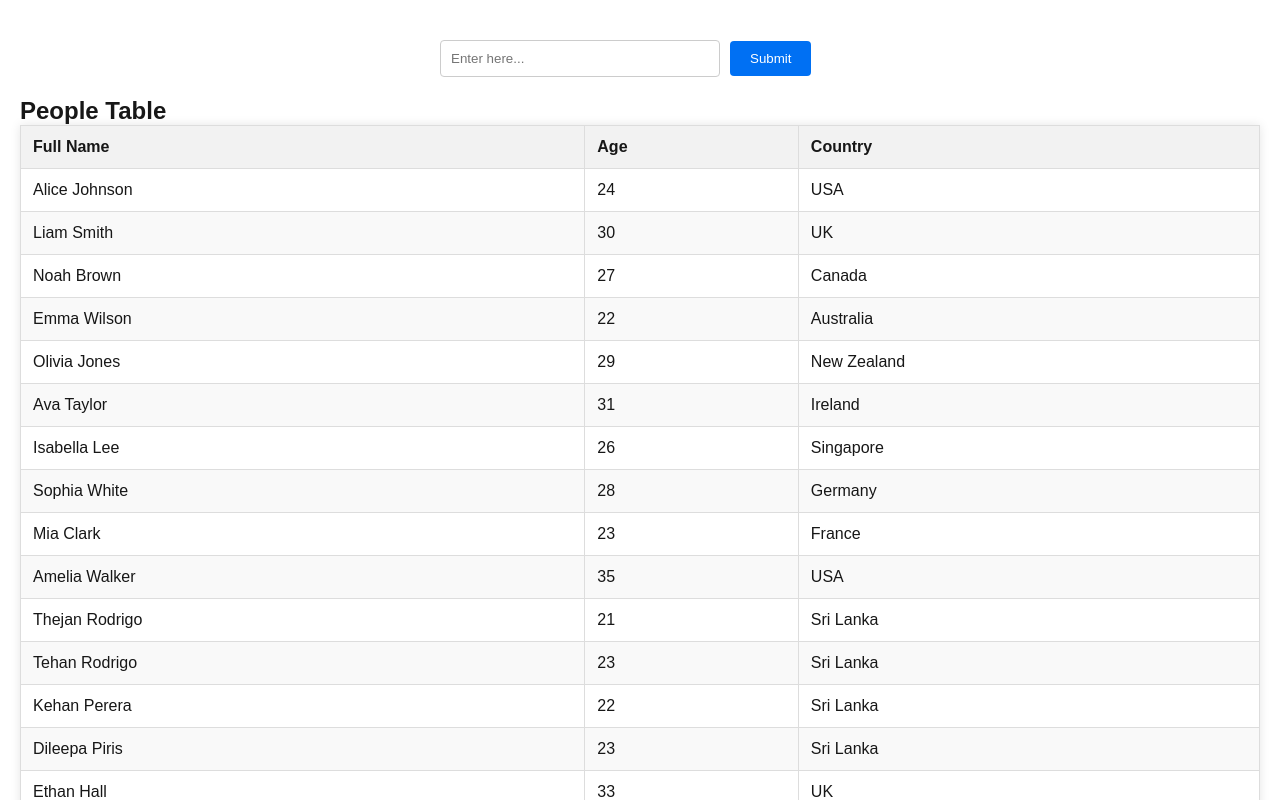
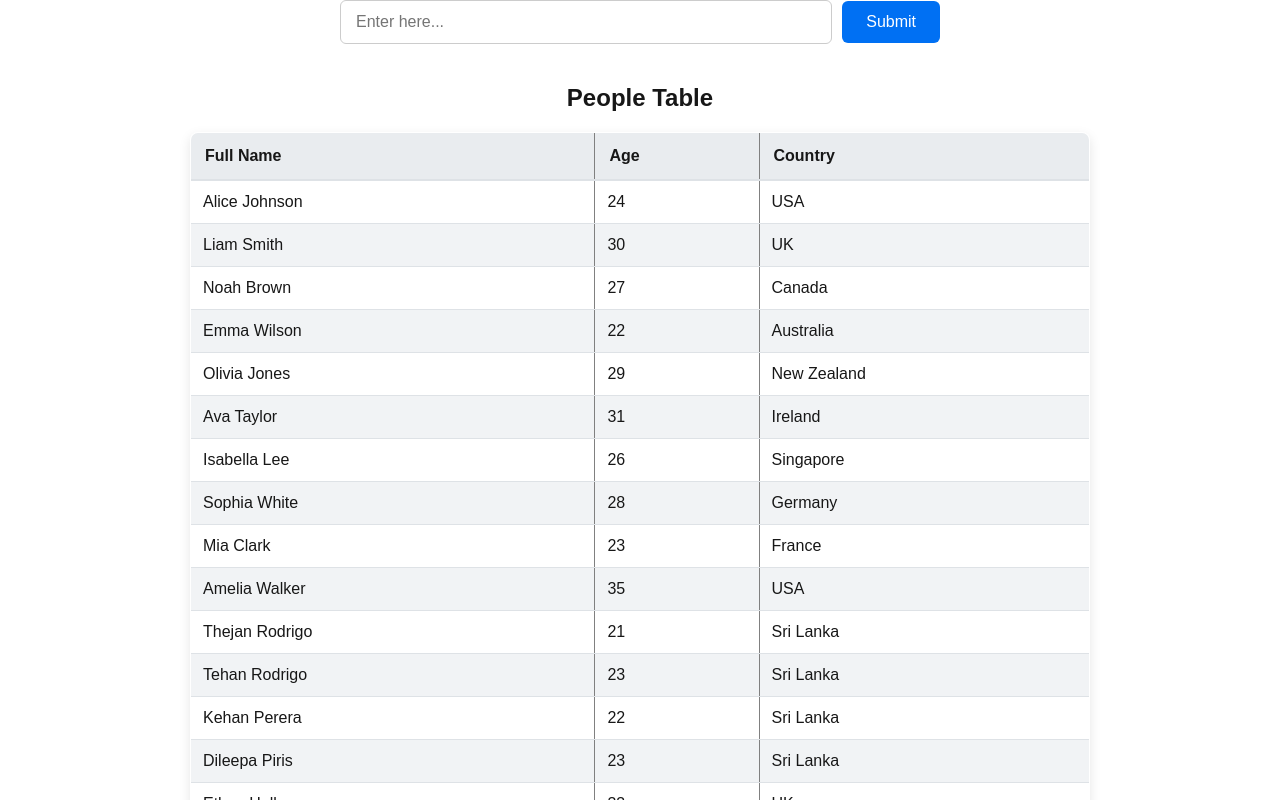
Before and after one commit to Thejan-Rodrigo/next.js-guide, a Next.js app in the folder event/sample_event_project/: page / in a window 1280 px wide. Shown: the top 800 px of the page. Built offline with nearby package versions, Linux system fonts and the light colour scheme.

Commit message:
Change background color and add new styles to the table

```diff
--- a/event/sample_event_project/src/app/(components)/(peopleTable)/page.jsx
+++ b/event/sample_event_project/src/app/(components)/(peopleTable)/page.jsx
@@ -39,36 +39,56 @@ function page() {
     };
 
     return (
-        <div style={{ padding: '20px' }}>
-            <form onSubmit={handleSubmit} style={{ maxWidth: '400px', margin: '20px auto' }}>
+        <div>
+            <form
+                onSubmit={handleSubmit}
+                style={{
+                    maxWidth: '600px',
+                    margin: '0 auto 40px auto',
+                    display: 'flex',
+                    gap: '10px',
+                    alignItems: 'center',
+                    justifyContent: 'center',
+                }}
+            >
                 <input
                     type="text"
                     placeholder="Enter here..."
                     value={inputValue1}
                     onChange={(e) => setInputValue1(e.target.value)}
                     style={{
-                        padding: '10px',
-                        width: '70%',
-                        marginRight: '10px',
+                        flex: '1',
+                        padding: '12px 15px',
                         border: '1px solid #ccc',
-                        borderRadius: '4px'
+                        borderRadius: '6px',
+                        fontSize: '16px',
+                        outline: 'none',
+                        transition: 'border-color 0.3s',
                     }}
                 />
                 <button
                     type="submit"
                     style={{
-                        padding: '10px 20px',
+                        padding: '12px 24px',
                         backgroundColor: '#0070f3',
                         color: '#fff',
                         border: 'none',
-                        borderRadius: '4px',
-                        cursor: 'pointer'
+                        borderRadius: '6px',
+                        fontSize: '16px',
+                        cursor: 'pointer',
+                        transition: 'background-color 0.3s',
                     }}
+                    onMouseOver={(e) => (e.target.style.backgroundColor = '#005bd1')}
+                    onMouseOut={(e) => (e.target.style.backgroundColor = '#0070f3')}
                 >
                     Submit
                 </button>
             </form>
-            <h2>People Table</h2>
+
+            <div style={{ maxWidth: '900px', margin: '0 auto' }}>
+                <h2 style={{ textAlign: 'center', marginBottom: '20px', fontFamily: 'Arial, sans-serif' }}>
+                    People Table
+                </h2>
                 <table
                     border="1"
                     cellPadding="10"
@@ -77,14 +97,17 @@ function page() {
                         borderCollapse: 'collapse',
                         width: '100%',
                         fontFamily: 'Arial, sans-serif',
-                    boxShadow: '0 0 10px rgba(0, 0, 0, 0.1)'
+                        boxShadow: '0 4px 12px rgba(0, 0, 0, 0.1)',
+                        backgroundColor: '#fff',
+                        borderRadius: '8px',
+                        overflow: 'hidden',
                     }}
                 >
                     <thead>
-                    <tr style={{ backgroundColor: '#f2f2f2', textAlign: 'left' }}>
-                        <th style={{ padding: '12px', border: '1px solid #ddd' }}>Full Name</th>
-                        <th style={{ padding: '12px', border: '1px solid #ddd' }}>Age</th>
-                        <th style={{ padding: '12px', border: '1px solid #ddd' }}>Country</th>
+                        <tr style={{ backgroundColor: '#e9ecef', textAlign: 'left' }}>
+                            <th style={{ padding: '14px', borderBottom: '2px solid #dee2e6' }}>Full Name</th>
+                            <th style={{ padding: '14px', borderBottom: '2px solid #dee2e6' }}>Age</th>
+                            <th style={{ padding: '14px', borderBottom: '2px solid #dee2e6' }}>Country</th>
                         </tr>
                     </thead>
                     <tbody>
@@ -92,21 +115,22 @@ function page() {
                             <tr
                                 key={index}
                                 style={{
-                                backgroundColor: index % 2 === 0 ? '#ffffff' : '#f9f9f9',
-                                borderBottom: '1px solid #ddd'
+                                    backgroundColor: index % 2 === 0 ? '#ffffff' : '#f1f3f5',
+                                    transition: 'background-color 0.2s',
                                 }}
                             >
-                            <td style={{ padding: '12px', border: '1px solid #ddd' }}>
+                                <td style={{ padding: '12px', borderBottom: '1px solid #dee2e6' }}>
                                     {person.firstName} {person.lastName}
                                 </td>
-                            <td style={{ padding: '12px', border: '1px solid #ddd' }}>{person.age}</td>
-                            <td style={{ padding: '12px', border: '1px solid #ddd' }}>{person.country}</td>
+                                <td style={{ padding: '12px', borderBottom: '1px solid #dee2e6' }}>{person.age}</td>
+                                <td style={{ padding: '12px', borderBottom: '1px solid #dee2e6' }}>{person.country}</td>
                             </tr>
                         ))}
                     </tbody>
                 </table>
+            </div>
+        </div>
 
-        </div>
     );
 }
 
--- a/event/sample_event_project/src/app/page.jsx
+++ b/event/sample_event_project/src/app/page.jsx
@@ -20,7 +20,7 @@ export default function Home() {
     setShowMore(!showMore);
   }
   return (
-    <div>
+    <div style={{backgroundColor: '#f8f9fa'}}>
       <h1>Home Page</h1>
       <button onClick={handleShowMore}>Show More</button>
 
```
Lines whose indentation alone changed are shown as unchanged.
